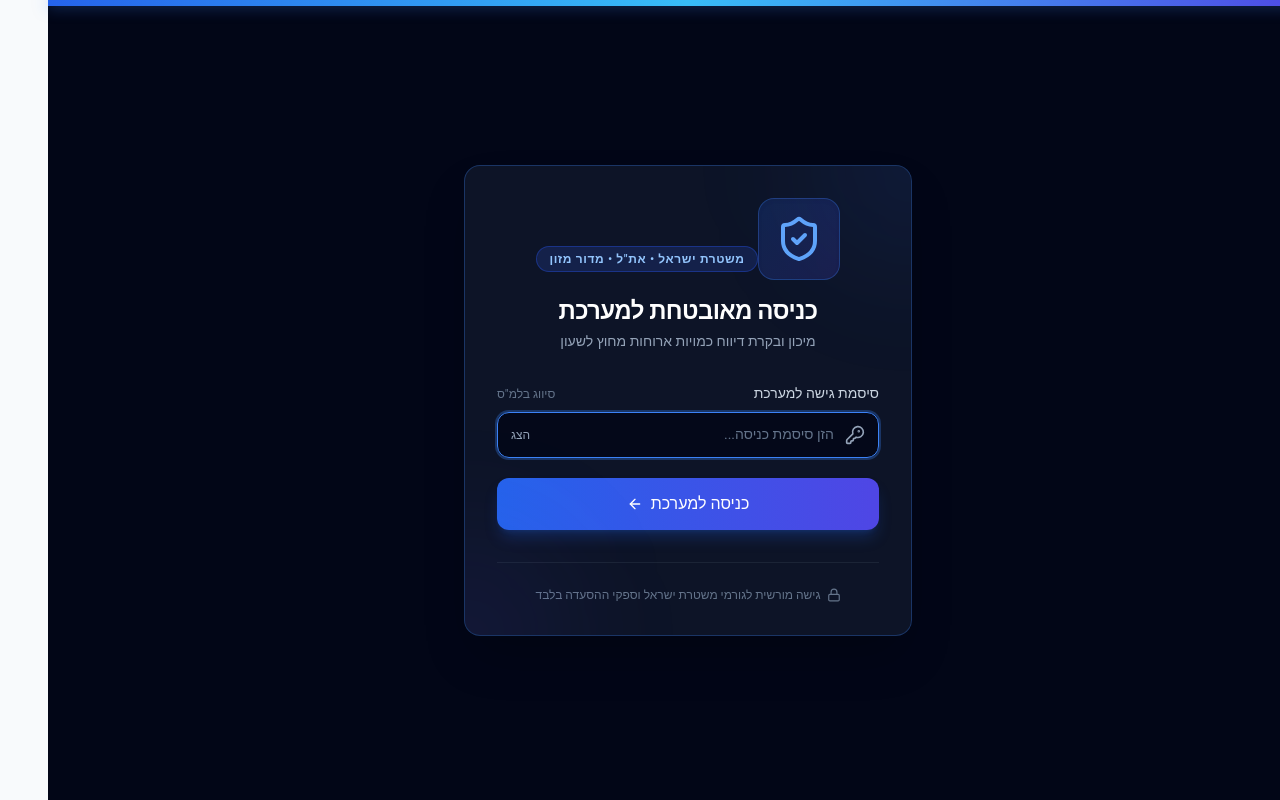
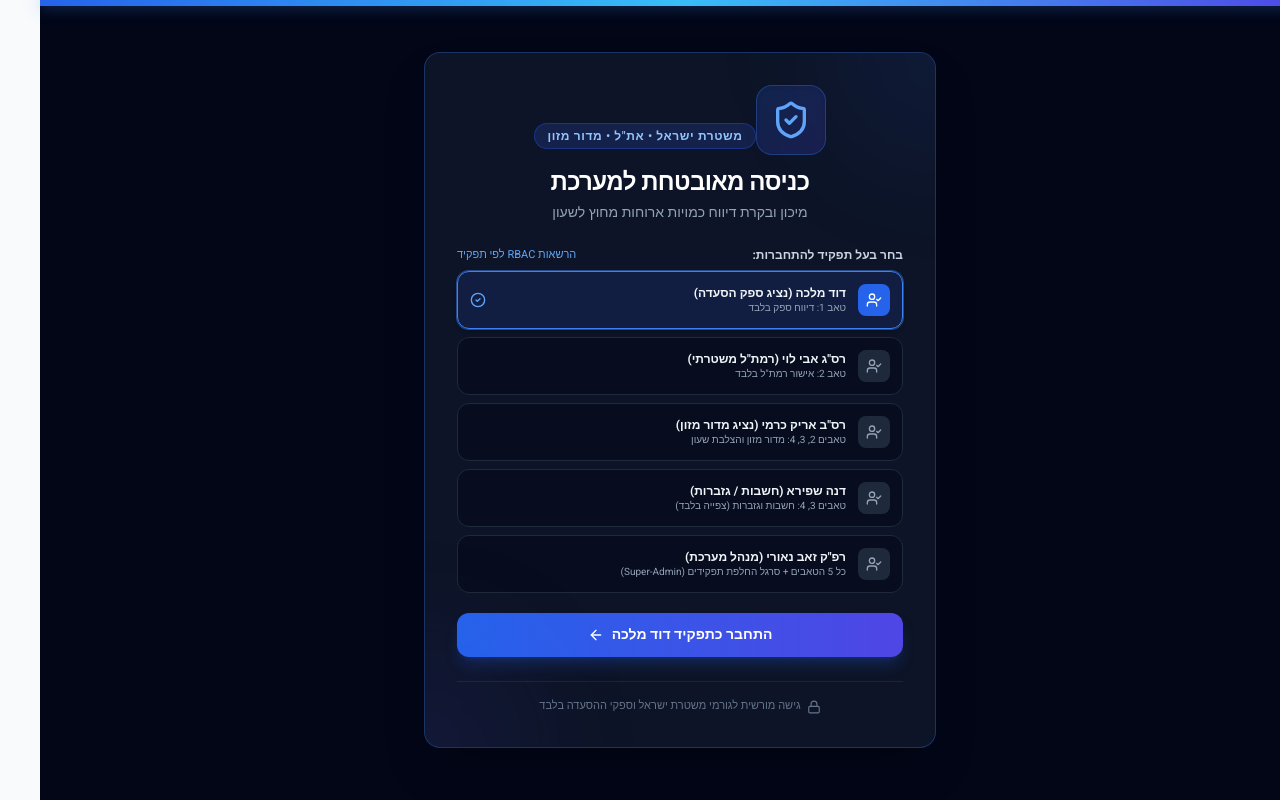
Before and after one commit to tichnunatal-commits/meal-reporting-automation, a React (Vite) app: page / in a window 1280 px wide. Built offline with nearby package versions, Linux system fonts and the light colour scheme; no server answers.

Commit message:
feat(auth): single-page end-user login, super-admin demo mode, DOM role switcher exclusion, and persistent localStorage session

```diff
--- a/src/App.tsx
+++ b/src/App.tsx
@@ -46,11 +46,32 @@ export const getAllowedTabsForRole = (role: string): TabKey[] => {
   }
 };
 
+const AUTH_STORAGE_KEY = 'police_meal_auth_session_v3';
+
+interface AuthSessionState {
+  isAuthenticated: boolean;
+  currentUser: User;
+  isSuperAdmin: boolean;
+}
+
 export const App: React.FC = () => {
-  const [isAuthenticated, setIsAuthenticated] = useState<boolean>(() => {
-    return sessionStorage.getItem('police_meal_gate_session_v2') === 'authenticated';
+  const [authSession, setAuthSession] = useState<AuthSessionState>(() => {
+    try {
+      const saved = localStorage.getItem(AUTH_STORAGE_KEY);
+      if (saved) {
+        const parsed = JSON.parse(saved);
+        const user = mockUsers.find(u => u.id === parsed.userId);
+        if (user) {
+          return { isAuthenticated: true, currentUser: user, isSuperAdmin: !!parsed.isSuperAdmin };
+        }
+      }
+    } catch (err) {
+      console.error('Failed to parse saved auth session:', err);
+    }
+    return { isAuthenticated: false, currentUser: mockUsers[0], isSuperAdmin: false };
   });
-  const [currentUser, setCurrentUser] = useState<User>(mockUsers[0]);
+
+  const { isAuthenticated, currentUser, isSuperAdmin } = authSession;
 
   const [kitchens, setKitchens] = useState<Kitchen[]>([]);
   const [tariffs, setTariffs] = useState<KitchenTariff[]>(mockTariffs);
@@ -62,92 +83,33 @@ export const App: React.FC = () => {
 
   // אכיפת הרשאות RBAC: העברה אוטומטית לטאב המורשה הראשון אם הטאב הנוכחי אינו מורשה
   useEffect(() => {
-    if (!allowedTabs.includes(activeTab)) {
+    if (isAuthenticated && !allowedTabs.includes(activeTab)) {
       if (allowedTabs.length > 0) {
         setActiveTab(allowedTabs[0]);
       }
     }
-  }, [currentUser.role, activeTab]);
+  }, [currentUser.role, activeTab, isAuthenticated]);
 
-  // Load data from Backend API on mount
-  useEffect(() => {
-    const fetchData = async () => {
-      try {
-        const [resKitchens, resSummaries, resDaily, resTariffs] = await Promise.all([
-          fetch(`${API_BASE}/kitchens`),
-          fetch(`${API_BASE}/reports/monthly`),
-          fetch(`${API_BASE}/reports/daily`),
-          fetch(`${API_BASE}/tariffs`)
-        ]);
-
-        if (resKitchens.ok) {
-          const kData = await resKitchens.json();
-            const mapped = kData.map((k: any) => ({
-              id: k.id,
-              kitchenCode: k.kitchen_code,
-              name: k.name,
-              // שיוך התחנות לספק הפעיל דוד מלכה (supplierId: 1)
-              supplierId: 1,
-              defaultRamtalUserId: k.default_ramtal_user_id,
-              region: k.region || '',
-              cluster: k.cluster_name || k.cluster || '',
-              isActive: k.is_active === 1,
-              activeStartDate: k.active_start_date,
-              effectiveEndDate: k.effective_end_date,
-              hasQuarterlyMinimum: k.has_quarterly_minimum === 1,
-              quarterlyMinimumMeals: k.quarterly_minimum_meals,
-              appliesR1Machmesh: k.applies_r1_machmesh === 1,
-              appliesR2Tzohar: k.applies_r2_tzohar === 1
-            }));
-
-            // מיון אלפביתי ראשי לפי אשכול ומשני לפי שם תחנה
-            mapped.sort((a: Kitchen, b: Kitchen) => {
-              const compCluster = (a.cluster || a.region || '').localeCompare(b.cluster || b.region || '', 'he');
-              if (compCluster !== 0) return compCluster;
-              return a.name.localeCompare(b.name, 'he');
-            });
-
-            setKitchens(mapped);
-        }
-
-        if (resSummaries.ok) {
-          const sData = await resSummaries.json();
-          if (sData.length > 0) setMonthlySummaries(sData);
-        }
-
-        if (resDaily.ok) {
-          const dData = await resDaily.json();
-          if (dData.length > 0) setDailyReports(dData);
-        }
-
-        if (resTariffs.ok) {
-          const tData = await resTariffs.json();
-          if (tData.length > 0) {
-            setTariffs(tData.map((t: any) => ({
-              id: t.id,
-              kitchenId: t.kitchen_id,
-              kitchenName: t.kitchen_name,
-              kitchenCode: t.kitchen_code,
-              clusterName: t.cluster_name,
-              region: t.region,
-              mealTypeId: t.meal_type_id,
-              mealTypeName: t.meal_type_name,
-              priceNis: t.price_nis,
-              effectiveFrom: '2026-06-01',
-              isActive: t.is_active === 1
-            })));
-          }
-        }
-      } catch (err) {
-        console.log('Using local fallback state:', err);
+  const handleLoginSuccess = (user: User, superAdminFlag: boolean) => {
+    setAuthSession({ isAuthenticated: true, currentUser: user, isSuperAdmin: superAdminFlag });
+    localStorage.setItem(AUTH_STORAGE_KEY, JSON.stringify({ userId: user.id, isSuperAdmin: superAdminFlag }));
+    const allowed = getAllowedTabsForRole(user.role);
+    if (allowed.length > 0) {
+      setActiveTab(allowed[0]);
     }
   };
 
-    fetchData();
-  }, []);
+  const handleLogout = () => {
+    localStorage.removeItem(AUTH_STORAGE_KEY);
+    sessionStorage.removeItem('police_meal_gate_session_v2');
+    setAuthSession({ isAuthenticated: false, currentUser: mockUsers[0], isSuperAdmin: false });
+  };
 
   const handleSelectUser = (user: User) => {
-    setCurrentUser(user);
+    setAuthSession(prev => ({ ...prev, currentUser: user }));
+    if (isSuperAdmin) {
+      localStorage.setItem(AUTH_STORAGE_KEY, JSON.stringify({ userId: user.id, isSuperAdmin: true }));
+    }
     const userAllowed = getAllowedTabsForRole(user.role);
     if (userAllowed.length > 0) {
       setActiveTab(userAllowed[0]);
@@ -323,27 +285,28 @@ export const App: React.FC = () => {
   };
 
   const handleLockSystem = () => {
-    sessionStorage.removeItem('police_meal_gate_session_v2');
-    localStorage.removeItem('police_meal_gate_auth');
-    setIsAuthenticated(false);
+    handleLogout();
   };
 
   if (!isAuthenticated) {
-    return <PasswordGate onSuccess={() => setIsAuthenticated(true)} />;
+    return <PasswordGate onSuccess={handleLoginSuccess} />;
   }
 
   return (
-    <div className="min-h-screen bg-slate-100 flex flex-col font-heebo">
+    <div className="min-h-screen bg-slate-100 flex flex-col font-heebo" dir="rtl">
 
       {/* Top Header */}
       <Header
         currentUser={currentUser}
         onSelectUser={handleSelectUser}
         selectedPeriod={{ month: 8, year: 2026 }}
-        onLockSystem={handleLockSystem}
+        onLockSystem={handleLogout}
+        onLogout={handleLogout}
+        isSuperAdmin={isSuperAdmin}
       />
 
-      {/* Navigation Sub-Bar */}
+      {/* Navigation Sub-Bar (rendered ONLY for Super-Admin or when user has multiple allowed tabs) */}
+      {(isSuperAdmin || allowedTabs.length > 1) && (
         <nav className="bg-white border-b border-slate-200 sticky top-16 z-40 shadow-xs">
           <div className="max-w-7xl mx-auto px-4 sm:px-6 lg:px-8">
             <div className="flex items-center justify-between h-12">
@@ -352,7 +315,7 @@ export const App: React.FC = () => {
                 {allowedTabs.includes('supplier') && (
                   <button
                     onClick={() => setActiveTab('supplier')}
-                  className={`flex items-center gap-2 px-3.5 py-1.5 rounded-lg text-xs font-bold transition ${
+                    className={`flex items-center gap-2 px-3.5 py-1.5 rounded-lg text-xs font-bold transition cursor-pointer ${
                       activeTab === 'supplier'
                         ? 'bg-blue-600 text-white shadow-xs'
                         : 'text-slate-600 hover:text-slate-900 hover:bg-slate-50'
@@ -366,7 +329,7 @@ export const App: React.FC = () => {
                 {allowedTabs.includes('ramtal') && (
                   <button
                     onClick={() => setActiveTab('ramtal')}
-                  className={`flex items-center gap-2 px-3.5 py-1.5 rounded-lg text-xs font-bold transition ${
+                    className={`flex items-center gap-2 px-3.5 py-1.5 rounded-lg text-xs font-bold transition cursor-pointer ${
                       activeTab === 'ramtal'
                         ? 'bg-emerald-600 text-white shadow-xs'
                         : 'text-slate-600 hover:text-slate-900 hover:bg-slate-50'
@@ -380,7 +343,7 @@ export const App: React.FC = () => {
                 {allowedTabs.includes('food_dept') && (
                   <button
                     onClick={() => setActiveTab('food_dept')}
-                  className={`flex items-center gap-2 px-3.5 py-1.5 rounded-lg text-xs font-bold transition ${
+                    className={`flex items-center gap-2 px-3.5 py-1.5 rounded-lg text-xs font-bold transition cursor-pointer ${
                       activeTab === 'food_dept'
                         ? 'bg-indigo-700 text-white shadow-xs'
                         : 'text-slate-600 hover:text-slate-900 hover:bg-slate-50'
@@ -394,7 +357,7 @@ export const App: React.FC = () => {
                 {allowedTabs.includes('clock_sync') && (
                   <button
                     onClick={() => setActiveTab('clock_sync')}
-                  className={`flex items-center gap-2 px-3.5 py-1.5 rounded-lg text-xs font-bold transition ${
+                    className={`flex items-center gap-2 px-3.5 py-1.5 rounded-lg text-xs font-bold transition cursor-pointer ${
                       activeTab === 'clock_sync'
                         ? 'bg-amber-600 text-white shadow-xs'
                         : 'text-slate-600 hover:text-slate-900 hover:bg-slate-50'
@@ -408,7 +371,7 @@ export const App: React.FC = () => {
                 {allowedTabs.includes('admin') && (
                   <button
                     onClick={() => setActiveTab('admin')}
-                  className={`flex items-center gap-2 px-3.5 py-1.5 rounded-lg text-xs font-bold transition ${
+                    className={`flex items-center gap-2 px-3.5 py-1.5 rounded-lg text-xs font-bold transition cursor-pointer ${
                       activeTab === 'admin'
                         ? 'bg-purple-700 text-white shadow-xs'
                         : 'text-slate-600 hover:text-slate-900 hover:bg-slate-50'
@@ -436,6 +399,7 @@ export const App: React.FC = () => {
             </div>
           </div>
         </nav>
+      )}
 
       {/* Main Content Area */}
       <main className="flex-1 max-w-7xl w-full mx-auto px-4 sm:px-6 lg:px-8 py-6">
--- a/src/components/PasswordGate.tsx
+++ b/src/components/PasswordGate.tsx
@@ -1,26 +1,38 @@
 import React, { useState } from 'react';
-import { Lock, ShieldCheck, KeyRound, AlertCircle, ArrowLeft } from 'lucide-react';
+import { ShieldCheck, KeyRound, AlertCircle, ArrowLeft, UserCheck, CheckCircle2, Lock } from 'lucide-react';
+import { mockUsers } from '../data/mockData';
+import { User } from '../types';
 
 interface PasswordGateProps {
-  onSuccess: () => void;
+  onSuccess: (user: User, isSuperAdmin: boolean) => void;
 }
 
 export const PasswordGate: React.FC<PasswordGateProps> = ({ onSuccess }) => {
+  const [selectedUserId, setSelectedUserId] = useState<number>(1);
   const [password, setPassword] = useState('');
   const [error, setError] = useState(false);
   const [showPassword, setShowPassword] = useState(false);
 
+  const selectedUser = mockUsers.find(u => u.id === selectedUserId) || mockUsers[0];
+  const isSelectedAdmin = selectedUser.role === 'system_admin';
+
   const handleSubmit = (e: React.FormEvent) => {
     e.preventDefault();
-    if (password === 'meal123456') {
-      sessionStorage.setItem('police_meal_gate_session_v2', 'authenticated');
-      localStorage.removeItem('police_meal_gate_auth');
-      setError(false);
-      onSuccess();
+
+    // If selecting Super Admin or entering master password meal123456
+    if (isSelectedAdmin || password === 'meal123456') {
+      if (password === 'meal123456' || password === '') {
+        const adminUser = mockUsers.find(u => u.role === 'system_admin') || selectedUser;
+        onSuccess(adminUser, true);
+        return;
       } else {
         setError(true);
-      setPassword('');
+        return;
       }
+    }
+
+    // End-User login
+    onSuccess(selectedUser, false);
   };
 
   return (
@@ -28,14 +40,14 @@ export const PasswordGate: React.FC<PasswordGateProps> = ({ onSuccess }) => {
       {/* Decorative Police Accent Line */}
       <div className="fixed top-0 left-0 right-0 h-1.5 bg-gradient-to-r from-blue-600 via-sky-400 to-indigo-600 shadow-[0_0_15px_rgba(59,130,246,0.5)]"></div>
 
-      <div className="w-full max-w-md bg-slate-900/90 border border-blue-500/30 rounded-2xl shadow-2xl backdrop-blur-xl p-8 relative overflow-hidden">
+      <div className="w-full max-w-lg bg-slate-900/90 border border-blue-500/30 rounded-2xl shadow-2xl backdrop-blur-xl p-6 sm:p-8 relative overflow-hidden">
         {/* Glow effect in background */}
         <div className="absolute -top-24 -right-24 w-48 h-48 bg-blue-600/10 rounded-full blur-3xl pointer-events-none"></div>
         <div className="absolute -bottom-24 -left-24 w-48 h-48 bg-indigo-600/10 rounded-full blur-3xl pointer-events-none"></div>
 
-        <div className="text-center mb-8">
-          <div className="inline-flex p-4 bg-gradient-to-br from-blue-600/20 to-indigo-600/20 rounded-2xl border border-blue-500/30 text-blue-400 shadow-inner mb-4">
-            <ShieldCheck className="w-12 h-12" />
+        <div className="text-center mb-6">
+          <div className="inline-flex p-3.5 bg-gradient-to-br from-blue-600/20 to-indigo-600/20 rounded-2xl border border-blue-500/30 text-blue-400 shadow-inner mb-3">
+            <ShieldCheck className="w-10 h-10" />
           </div>
           <div className="inline-block px-3 py-1 bg-blue-950/80 border border-blue-800/60 rounded-full text-blue-300 text-xs font-semibold tracking-wider mb-2">
             משטרת ישראל • את"ל • מדור מזון
@@ -43,20 +55,68 @@ export const PasswordGate: React.FC<PasswordGateProps> = ({ onSuccess }) => {
           <h1 className="text-2xl font-bold text-white tracking-tight">
             כניסה מאובטחת למערכת
           </h1>
-          <p className="text-slate-400 text-sm mt-1">
+          <p className="text-slate-400 text-xs sm:text-sm mt-1">
             מיכון ובקרת דיווח כמויות ארוחות מחוץ לשעון
           </p>
         </div>
 
         <form onSubmit={handleSubmit} className="space-y-5">
+          {/* Persona Selection */}
           <div>
-            <label className="block text-sm font-medium text-slate-300 mb-2 flex items-center justify-between">
-              <span>סיסמת גישה למערכת</span>
-              <span className="text-xs text-slate-500 font-normal">סיווג בלמ"ס</span>
+            <label className="block text-xs font-bold text-slate-300 mb-2 flex items-center justify-between">
+              <span>בחר בעל תפקיד להתחברות:</span>
+              <span className="text-[11px] text-blue-400 font-normal">הרשאות RBAC לפי תפקיד</span>
+            </label>
+            <div className="space-y-2">
+              {mockUsers.map(user => {
+                const isSelected = user.id === selectedUserId;
+                return (
+                  <div
+                    key={user.id}
+                    onClick={() => {
+                      setSelectedUserId(user.id);
+                      setError(false);
+                    }}
+                    className={`p-3 rounded-xl border cursor-pointer transition flex items-center justify-between ${
+                      isSelected
+                        ? 'bg-blue-950/60 border-blue-500 text-white shadow-md ring-1 ring-blue-500/50'
+                        : 'bg-slate-950/50 border-slate-800 text-slate-400 hover:border-slate-700 hover:text-slate-200'
+                    }`}
+                  >
+                    <div className="flex items-center gap-3">
+                      <div className={`p-2 rounded-lg ${isSelected ? 'bg-blue-600 text-white' : 'bg-slate-800 text-slate-400'}`}>
+                        <UserCheck className="w-4 h-4" />
+                      </div>
+                      <div>
+                        <div className="text-xs font-bold text-slate-100">{user.fullName}</div>
+                        <div className="text-[10px] text-slate-400">
+                          {user.role === 'supplier_reporter' && 'טאב 1: דיווח ספק בלבד'}
+                          {user.role === 'police_ramtal' && 'טאב 2: אישור רמת"ל בלבד'}
+                          {user.role === 'food_dept_reviewer' && 'טאבים 2, 3, 4: מדור מזון והצלבת שעון'}
+                          {user.role === 'viewer_finance' && 'טאבים 3, 4: חשבות וגזברות (צפייה בלבד)'}
+                          {user.role === 'system_admin' && 'כל 5 הטאבים + סרגל החלפת תפקידים (Super-Admin)'}
+                        </div>
+                      </div>
+                    </div>
+                    {isSelected && (
+                      <CheckCircle2 className="w-4 h-4 text-blue-400 shrink-0" />
+                    )}
+                  </div>
+                );
+              })}
+            </div>
+          </div>
+
+          {/* Password Input for Admin Mode */}
+          {isSelectedAdmin && (
+            <div className="animate-fade-in pt-2">
+              <label className="block text-xs font-medium text-slate-300 mb-1 flex items-center justify-between">
+                <span>סיסמת מנהל / Super-Admin</span>
+                <span className="text-[10px] text-slate-500 font-mono">meal123456</span>
               </label>
               <div className="relative">
-              <div className="absolute inset-y-0 right-0 pr-3.5 flex items-center pointer-events-none text-slate-400">
-                <KeyRound className="w-5 h-5" />
+                <div className="absolute inset-y-0 right-0 pr-3 flex items-center pointer-events-none text-slate-400">
+                  <KeyRound className="w-4 h-4" />
                 </div>
                 <input
                   type={showPassword ? 'text' : 'password'}
@@ -65,42 +125,40 @@ export const PasswordGate: React.FC<PasswordGateProps> = ({ onSuccess }) => {
                     setPassword(e.target.value);
                     if (error) setError(false);
                   }}
-                placeholder="הזן סיסמת כניסה..."
-                autoFocus
-                className={`w-full bg-slate-950/80 border rounded-xl py-3 pr-11 pl-24 text-white placeholder-slate-500 focus:outline-none focus:ring-2 transition duration-200 text-sm ${
-                  error
-                    ? 'border-red-500/80 focus:ring-red-500/30'
-                    : 'border-slate-700/80 focus:border-blue-500 focus:ring-blue-500/30'
+                  placeholder="הזן סיסמת מנהל (meal123456)..."
+                  className={`w-full bg-slate-950 border rounded-xl py-2.5 pr-9 pl-20 text-white text-xs placeholder-slate-500 focus:outline-none focus:ring-2 ${
+                    error ? 'border-red-500 focus:ring-red-500/30' : 'border-slate-700 focus:border-blue-500'
                   }`}
                 />
                 <button
                   type="button"
                   onClick={() => setShowPassword(!showPassword)}
-                className="absolute inset-y-0 left-0 pl-3.5 pr-2 flex items-center text-xs text-slate-400 hover:text-slate-200"
+                  className="absolute inset-y-0 left-0 pl-3 pr-2 flex items-center text-xs text-slate-400 hover:text-slate-200"
                 >
                   {showPassword ? 'הסתר' : 'הצג'}
                 </button>
               </div>
               {error && (
-              <div className="flex items-center gap-1.5 mt-2 text-red-400 text-xs font-medium">
-                <AlertCircle className="w-4 h-4 shrink-0" />
-                <span>סיסמה שגויה. אנא נסה שוב.</span>
+                <div className="flex items-center gap-1 mt-1.5 text-red-400 text-xs">
+                  <AlertCircle className="w-3.5 h-3.5" />
+                  <span>סיסמה שגויה (סיסמת מנהל: meal123456)</span>
                 </div>
               )}
             </div>
+          )}
 
           <button
             type="submit"
-            className="w-full py-3.5 px-4 bg-gradient-to-r from-blue-600 hover:from-blue-500 to-indigo-600 hover:to-indigo-500 text-white font-medium rounded-xl shadow-lg shadow-blue-600/25 hover:shadow-blue-600/40 transition duration-200 flex items-center justify-center gap-2 group cursor-pointer"
+            className="w-full py-3 px-4 bg-gradient-to-r from-blue-600 hover:from-blue-500 to-indigo-600 hover:to-indigo-500 text-white font-bold rounded-xl shadow-lg shadow-blue-600/25 hover:shadow-blue-600/40 transition duration-200 flex items-center justify-center gap-2 group cursor-pointer text-xs sm:text-sm"
           >
-            <span>כניסה למערכת</span>
+            <span>התחבר כתפקיד {selectedUser.fullName.split(' ')[0]} {selectedUser.fullName.split(' ')[1]}</span>
             <ArrowLeft className="w-4 h-4 group-hover:-translate-x-1 transition-transform" />
           </button>
         </form>
 
-        <div className="mt-8 pt-6 border-t border-slate-800/80 text-center">
-          <p className="text-xs text-slate-500 flex items-center justify-center gap-1.5">
-            <Lock className="w-3.5 h-3.5" />
+        <div className="mt-6 pt-4 border-t border-slate-800/80 text-center">
+          <p className="text-[11px] text-slate-500 flex items-center justify-center gap-1.5">
+            <Lock className="w-3.5 h-3.5 text-slate-500" />
             <span>גישה מורשית לגורמי משטרת ישראל וספקי ההסעדה בלבד</span>
           </p>
         </div>
```
Also changed, not shown: src/components/Header.tsx (+40 -66 lines). Lines whose indentation alone changed are shown as unchanged.
